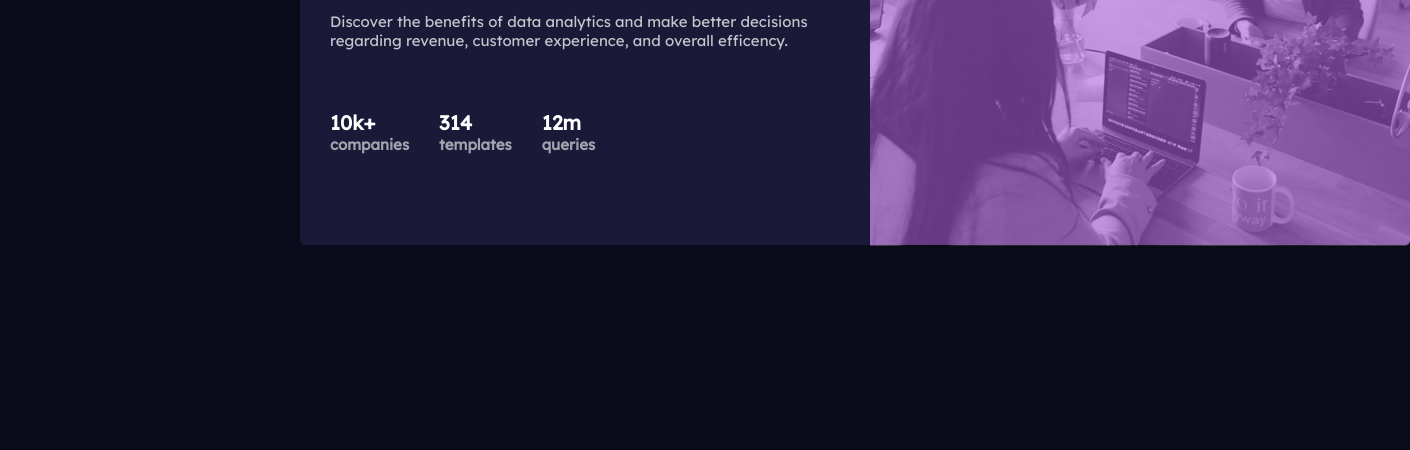
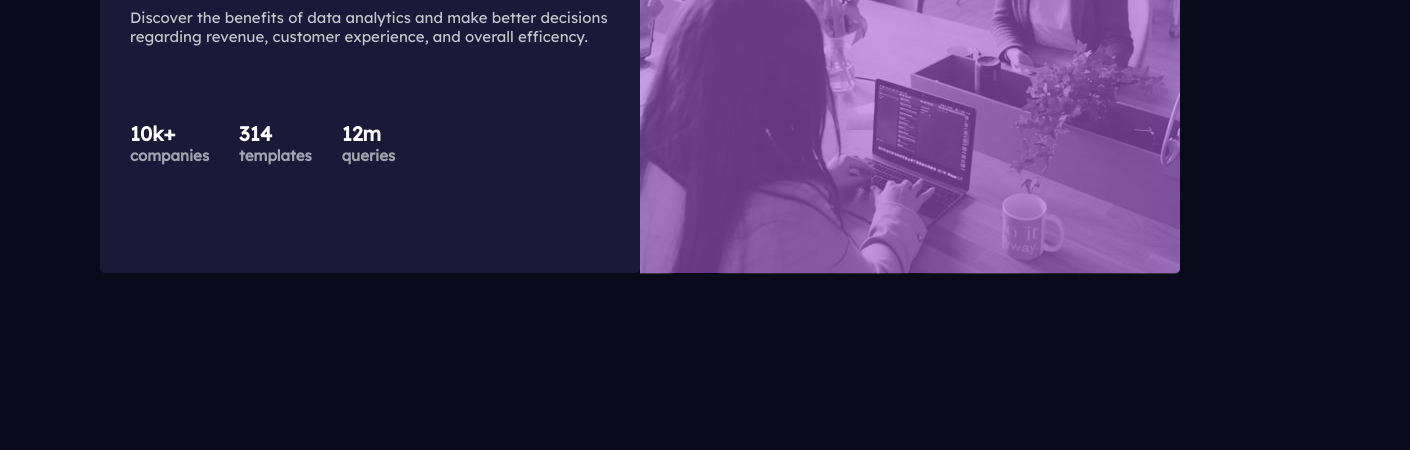
Before and after one commit to jadedeterville/stats-preview-card-component, a plain HTML site: page index.html in a window 1280 px wide. Shown: the part 350-800 px from the top of the page, 1410 px wide, since content can reach past the window. Drawn offline with Linux system fonts and the light colour scheme.

Commit message:
fixed layout issues on desktop

```diff
--- a/style.css
+++ b/style.css
@@ -1,11 +1,20 @@
 * {
   margin: 0;
   padding: 0;
+  box-sizing: border-box;
 }
 
 body {
   background: hsl(233, 47%, 7%);
   overflow: hidden;
+}
+
+main {
+  display: flex;
+  flex-direction: column;
+  justify-content: center;
+  align-items: center;
+  height: 100vh;
 }
 
 h1 {
@@ -35,51 +44,52 @@ p {
 
 #card {
   display: flex;
-  flex: 1;
-  background: hsl(244, 38%, 16%);
   /* top right bottom left */
   margin: 150px 300px 150px 300px;
-  border-radius: 1%;
-  align-items: center;
-  /* width: 600px; */
 }
 
-.left-text {
+#card .left-text {
+  background: hsl(244, 38%, 16%);
+  border-radius: 1%;
   padding-top: 75px;
 }
 
-.stats-white {
+#card .left-text p {
+  margin-top: 15px;
+  margin-bottom: 15px;
+}
+
+#card .left-text .stats-white {
   color: hsl(0, 0%, 100%);
   font-size: 20px;
 }
 
 /* Adding color to the Insights span */
-#inner-header-color {
+#card .left-text #inner-header-color {
   color: hsl(277, 64%, 61%);
 }
 
 /* Will display the stats in a row */
-#stats {
+#card .left-text #stats {
   display: flex;
-  margin-bottom: 15px;
 }
 
 /* Overlay color and rounded edges */
-.right-image {
+#card .right-image {
   border-radius: 0 1% 1% 0;
   background-color: hsl(277, 64%, 61%);
   height: 445px;
 }
 
 /* Image styling. Opacity will allow color beneath to show */
-.right-image img {
+#card .right-image img {
   width: 540px;
   opacity: 0.4;
   border-radius: 0px 5px 5px 0px;
 }
 
 /* Mobile Media Queries */
-@media (max-width: 1024px) {
+/* @media (max-width: 1024px) {
   body {
     overflow: scroll;
   }
@@ -90,18 +100,17 @@ p {
     margin: 30px 50px 30px 50px;
     width: 350px;
   }
-  /* why wont this wrap in the card
-  #card p,
+  why wont this wrap in the card #card p,
   h1 {
     display: flex;
     flex-flow: wrap;
-  } */
+  }
 
-  /* .left-text h1,
+  .left-text h1,
   p {
     display: flex;
     flex-wrap: wrap;
-  } */
+  }
 
   .right-image img {
     display: none;
@@ -111,4 +120,4 @@ p {
     width: 350px;
     opacity: 0.4;
   }
-}
+} */
```
